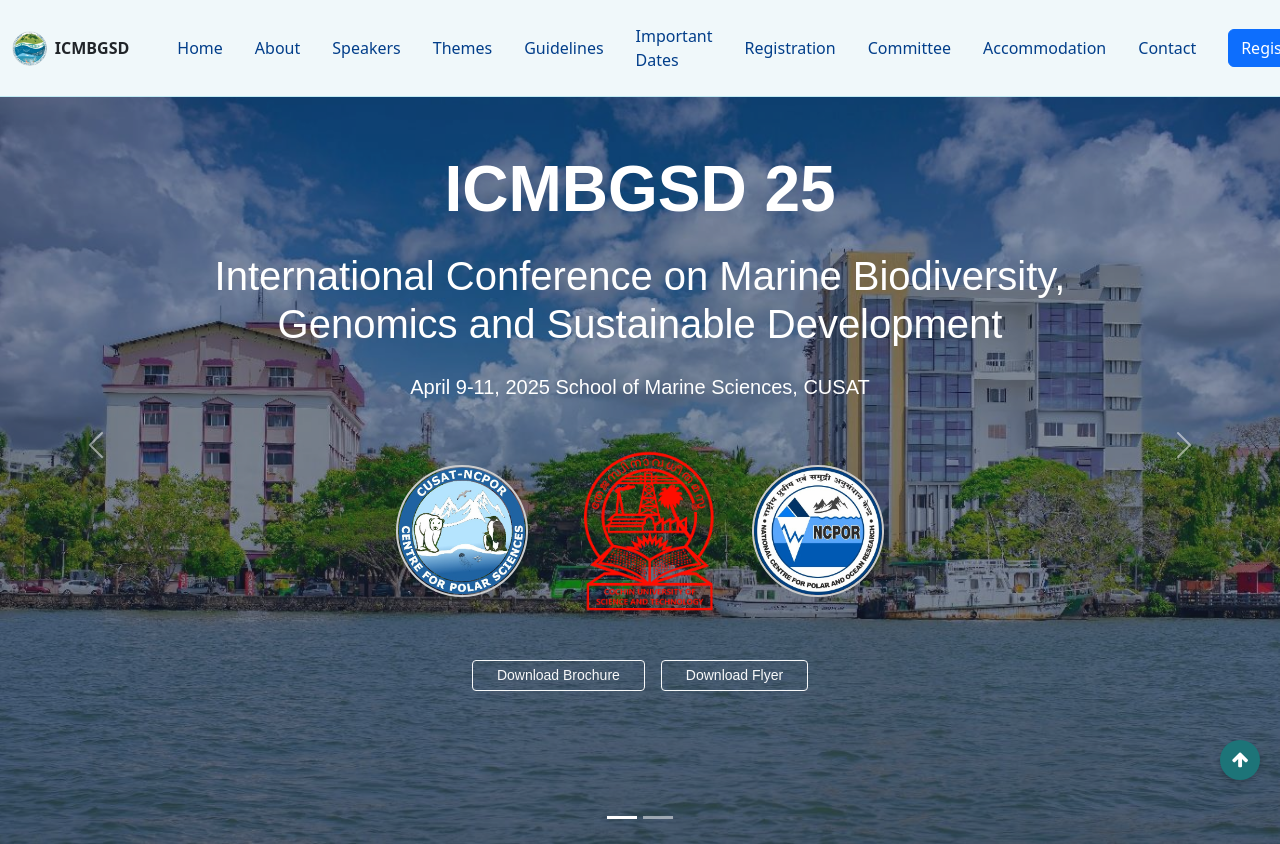
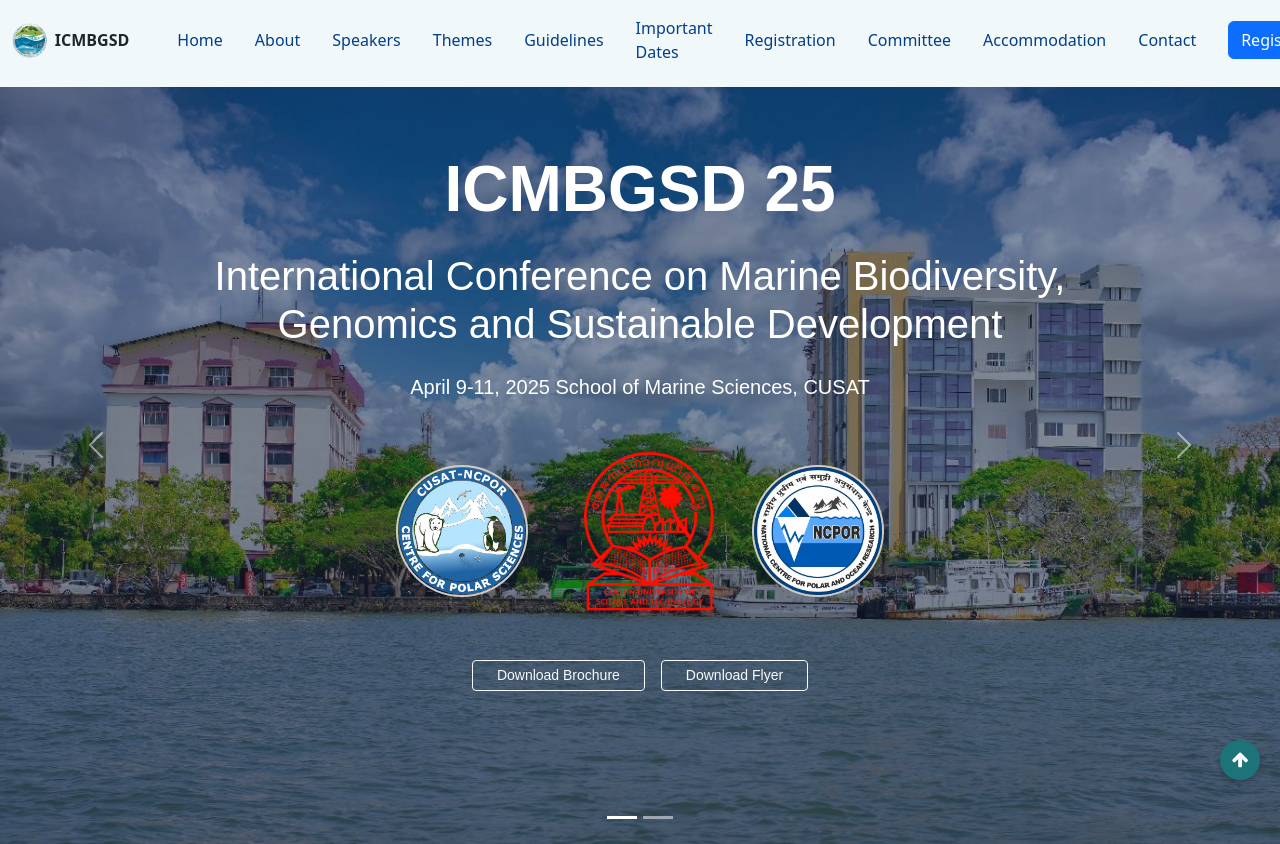
Before and after one commit to aswinpradeepc/marine_sc, a Django app: template templates/home/index.html in a window 1280 px wide. Shown: the top 844 px of the page. Run offline with Django 4.2, Linux system fonts and the light colour scheme; the template is opened without the code that fills it: most values are stand-ins (such as "Sample title", 1, 10 or a date in 2020); grey boxes marked "Sample" are stand-in pictures; some libraries are stand-ins or nearby versions.

Commit message:
minor fixes

```diff
--- a/static/css/style.css
+++ b/static/css/style.css
@@ -60,7 +60,7 @@ nav {
   top: 0;
   left: 0;
   width: 100%;
-  padding: 1.5rem 2rem;
+  padding: 1rem 2rem;
   display: flex;
   justify-content: space-between;
   align-items: center;
@@ -2125,17 +2125,17 @@ html {
 }
 /* marquee */
 
-/* Marquee styling */
-
-/* Marquee fixed at the very top */
 .marquee {
   height: 25px;
   width: 100%;
   overflow: hidden;
   position: fixed;
-  top: 0;
+  top: 62px;
   left: 0;
+  font-weight: 100;
   background-color: #f0f8fa;
+  color: #001933;
+  font-family: 'Inter', sans-serif;
   z-index: 1050; /* Keeps it above everything */
 }
 
--- a/templates/home/index.html
+++ b/templates/home/index.html
@@ -1225,9 +1225,8 @@
                     </div>
                     <div class="card-body text-center">
                         <h5 class="card-title"> Dr.Swapna Antony</h5>
-                        <p class="card-text">Associate Professor, Dept of Marine Biology Microbiology and
-                            Biochemistry</p>
-                        <p class="text-muted">CUSAT</p>
+                        <p class="card-text">Associate Professor</p>
+                        <p class="text-muted">DMMB, CUSAT</p>
                     </div>
                 </div>
             </div>
--- a/templates/new_maricon/new_nav.html
+++ b/templates/new_maricon/new_nav.html
@@ -1,14 +1,6 @@
 {% load static %}
 
 {% block new_footer %}
-
-<div class="marquee">
-    <div>
-    <span>Registration Open Now!</span>
-    <span>Abstract Submission is LIVE!</span>
-    <span>Submit your abstract by February 28th</span>
-    </div>
-</div>
 
 <nav class="d-flex justify-content-center align-items-center">
     <div class="logo-container mx-5">
@@ -35,5 +27,14 @@
     </div>
 </nav>
 
+<div class="marquee">
+    <div>
+    <span>Registration Open Now!</span>
+    <span>Abstract Submission is LIVE!</span>
+    <span>Submit your abstract by February 28th</span>
+    </div>
+</div>
+
+
 
 {% endblock new_footer %}
```
